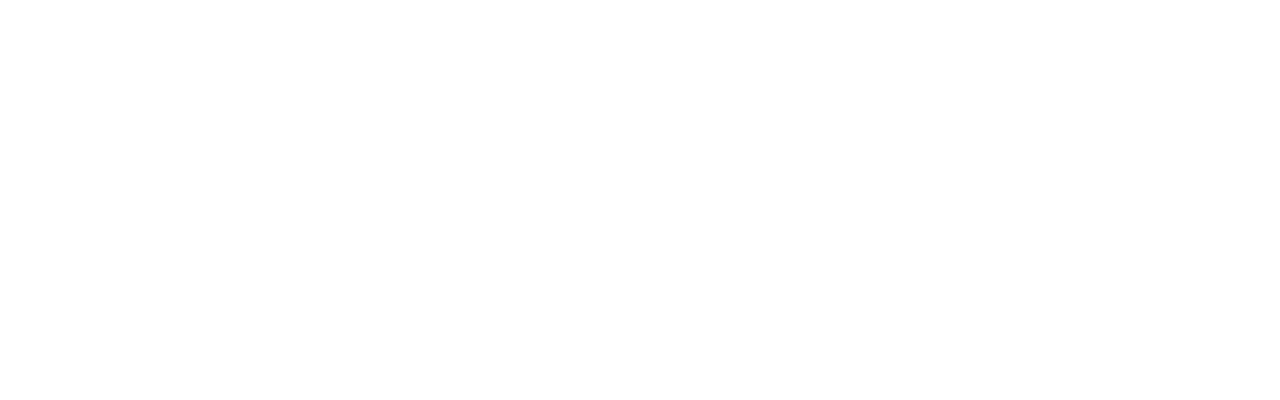
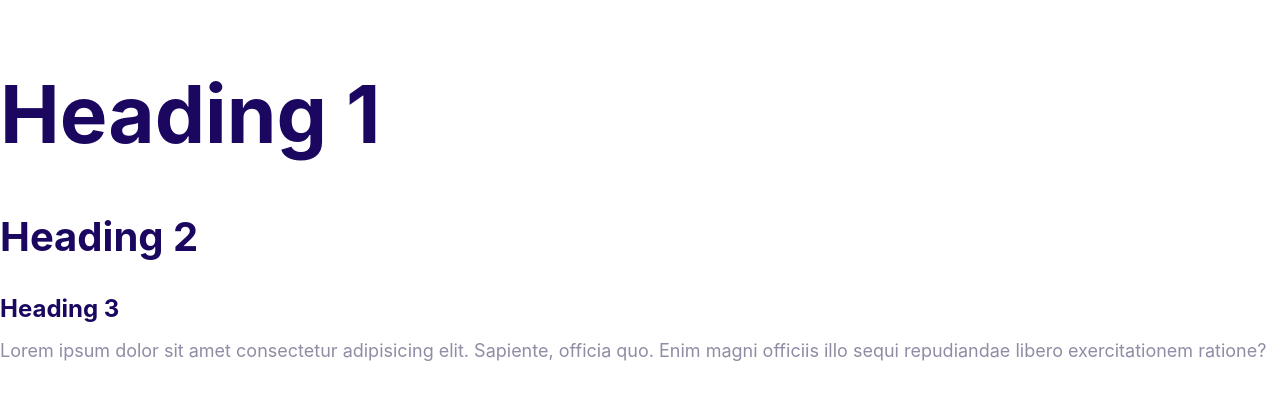
Before and after one commit to NedirAgamuradowic/moshify, a plain HTML site: page index.html in a window 1280 px wide. Drawn offline with Linux system fonts and the light colour scheme.

Commit message:
define the styles for the fonts

```diff
--- a/assets/css/style.css
+++ b/assets/css/style.css
@@ -5,3 +5,44 @@
 	--color-headings:#1b0760;
 	--color-body:#918ca4;
 }
+html{
+	font-size: 62.5%;
+}
+body{
+	font-family: Inter, Arial, Arial, Helvetica, sans-serif;
+	font-size: 2.4rem;
+	line-height: 1.5;
+	color: var(--color-body);
+
+}
+h1, h2, h3{
+	color: var(--color-headings);
+	margin-bottom: 1rem;
+}
+h1{
+	font-size: 7rem;
+}
+h2{
+	font-size: 4rem;
+}
+h3{
+	font-size: 3rem;
+}
+p{
+	margin-top: 0;
+}
+
+@media screen and (min-width:1024px) {
+	body{
+		font-size: 1.8rem;
+	}
+	h1{
+		font-size: 8rem;
+	}
+	h2{
+		font-size: 4rem;
+	}
+	h3{
+		font-size: 2.4rem;
+	}
+}
--- a/index.html
+++ b/index.html
@@ -8,5 +8,14 @@
     <link rel="stylesheet" href="assets/css/style.css" />
     <title>Document</title>
   </head>
-  <body></body>
+  <body>
+    <h1>Heading 1</h1>
+    <h2>Heading 2</h2>
+    <h3>Heading 3</h3>
+    <p>
+      Lorem ipsum dolor sit amet consectetur adipisicing elit. Sapiente, officia
+      quo. Enim magni officiis illo sequi repudiandae libero exercitationem
+      ratione?
+    </p>
+  </body>
 </html>
```
